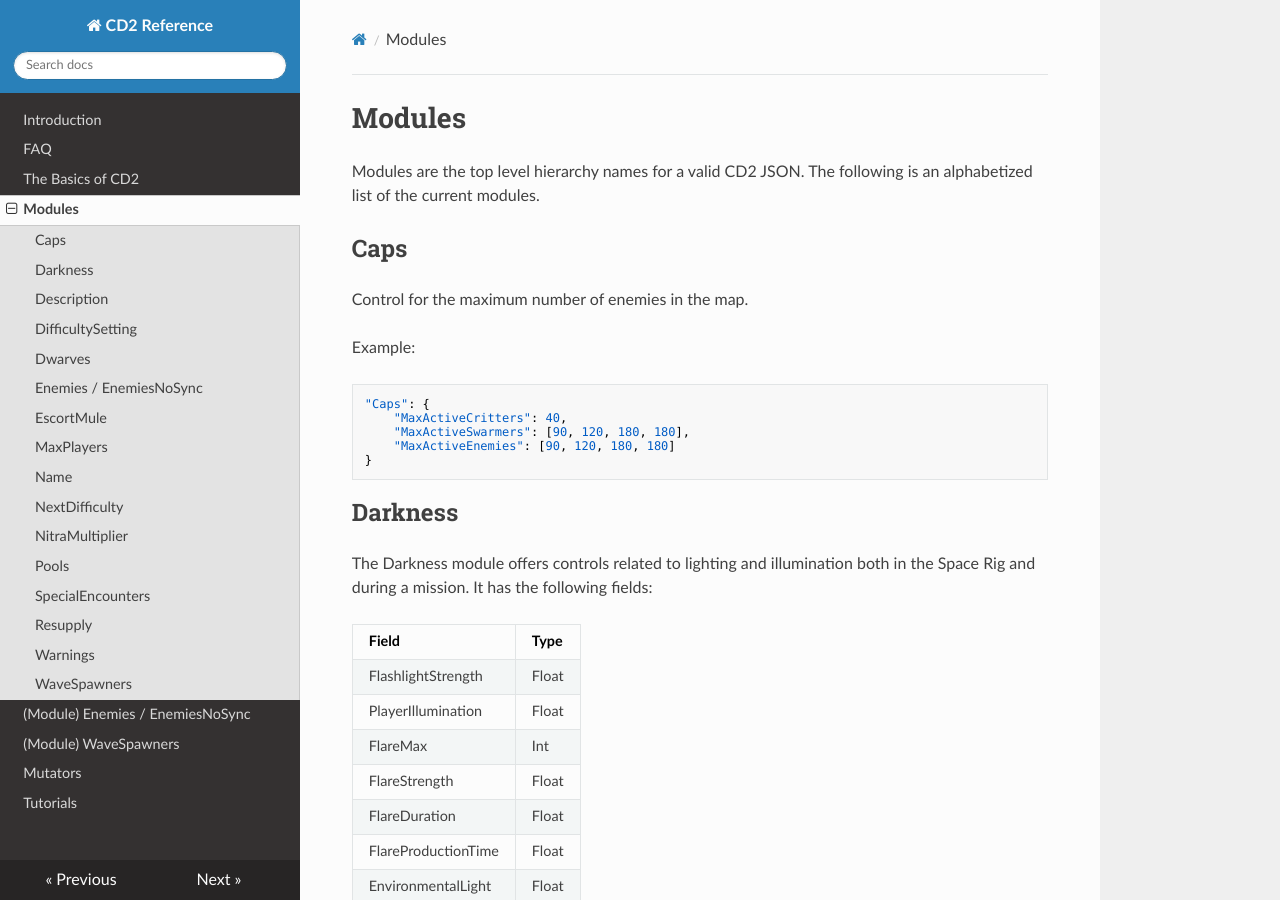
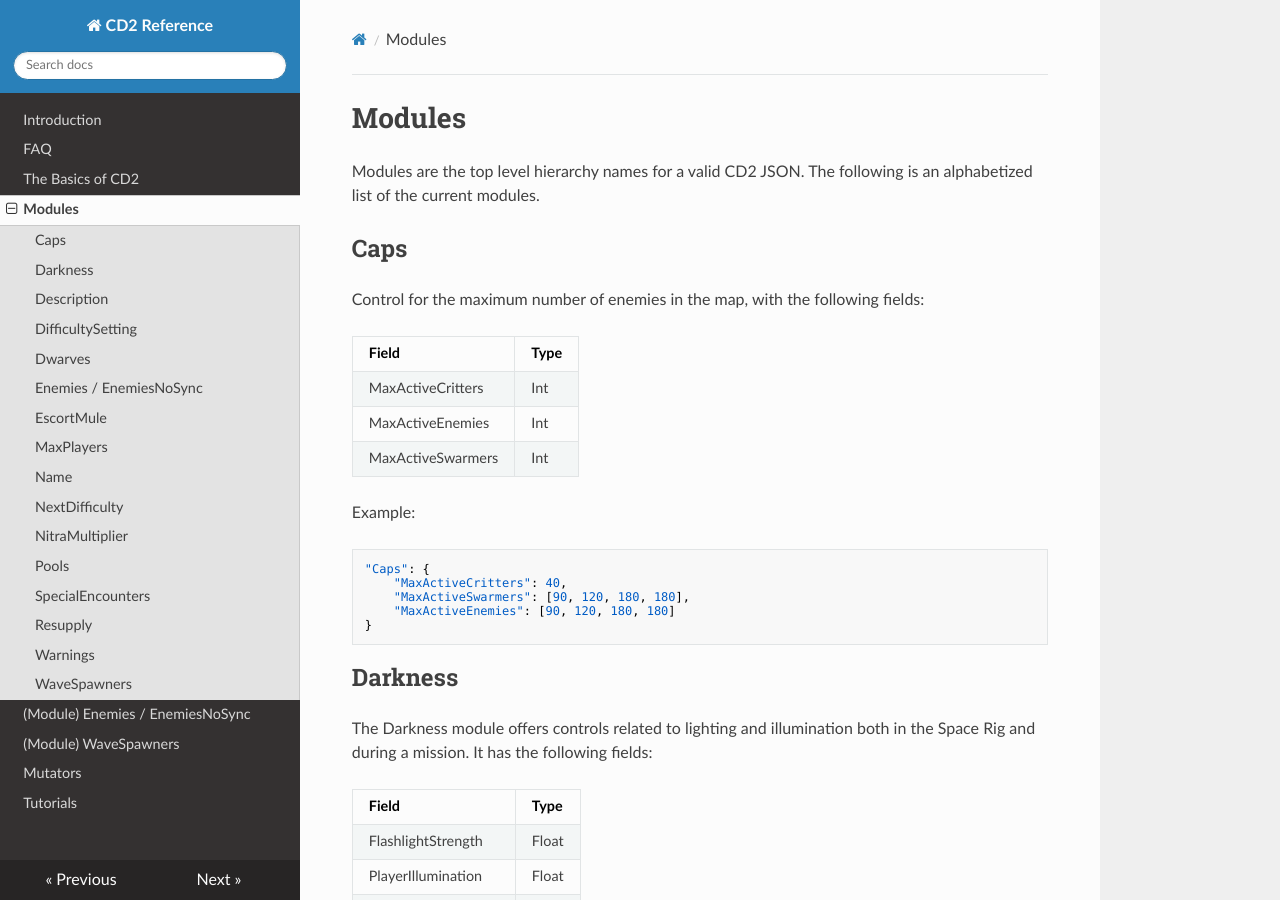
Before and after one commit to vonacht/cd2-docs, an MkDocs documentation site: the page built from docs/modules.md, in a window 1280 px wide and 900 px high. Built offline with MkDocs 1.6.1, drawn with Linux system fonts in a browser that asks for light colours; nearby versions of some CDN libraries.

Commit message:
Fixed typos in the modules section

```diff
--- a/docs/modules.md
+++ b/docs/modules.md
@@ -2,7 +2,13 @@
 Modules are the top level hierarchy names for a valid CD2 JSON. The following is an alphabetized list of the current modules.
 
 ## Caps
-Control for the maximum number of enemies in the map.
+Control for the maximum number of enemies in the map, with the following fields:
+
+| Field | Type |
+| ----- | ----- |
+| MaxActiveCritters | Int |
+| MaxActiveEnemies | Int |
+| MaxActiveSwarmers | Int |
 
 Example:
 
```
Also changed, not shown: other parts of docs/modules.md (+1 -1 lines).
